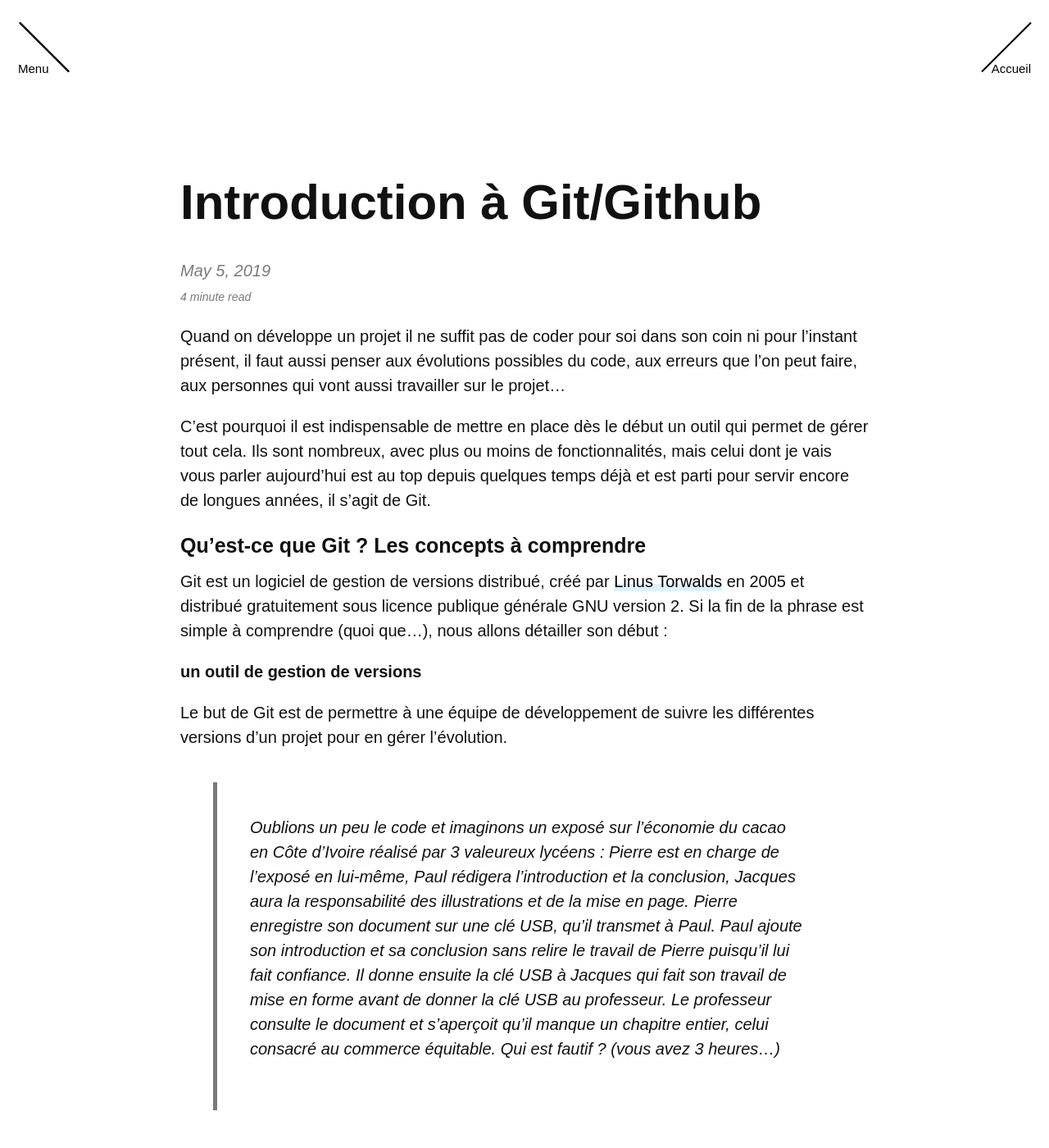
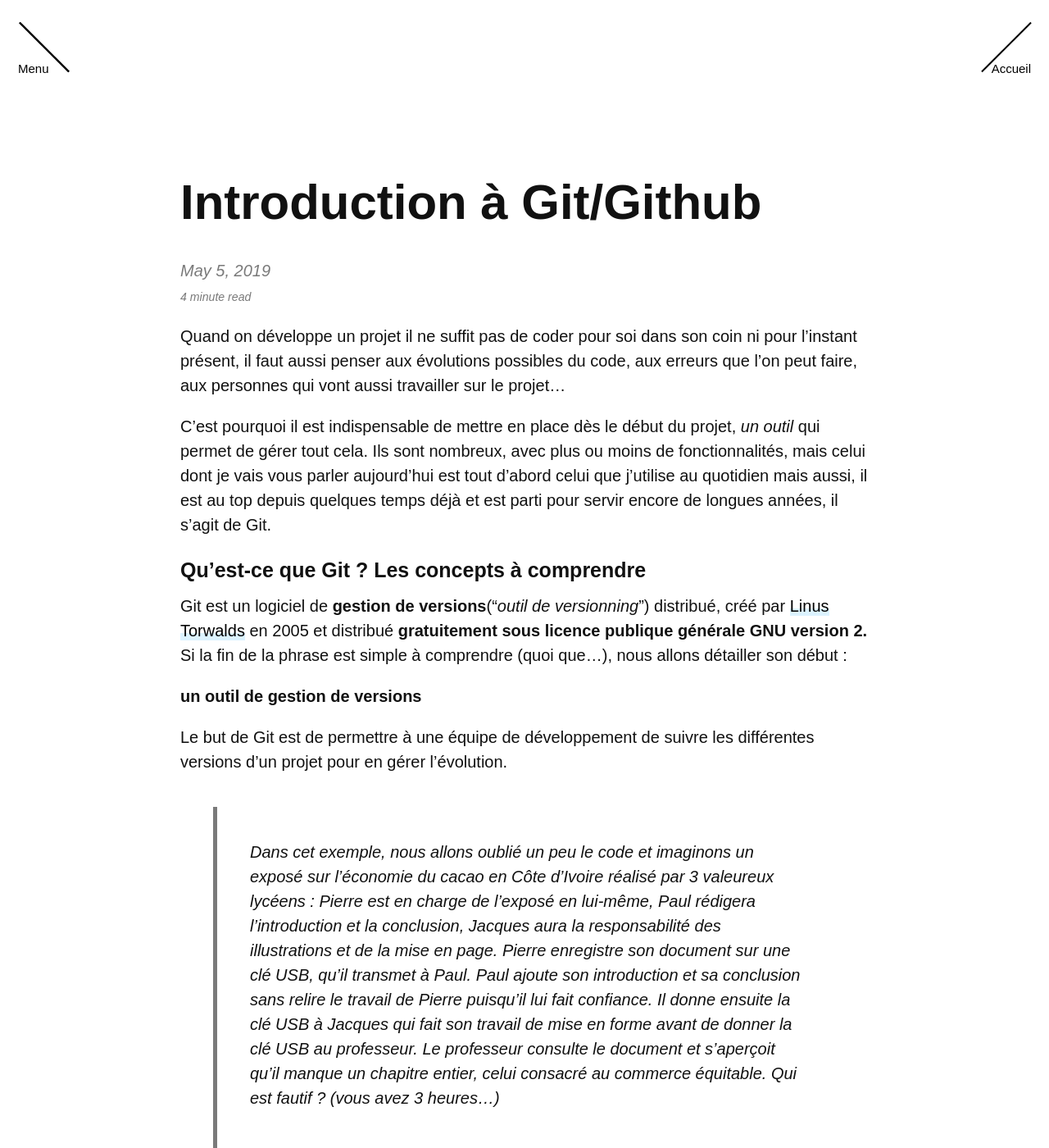
Before and after one commit to andryjohn/RJ-s-blog, a Jekyll site: the page built from _posts/2019-05-05-maitrise-de-git.md, in a window 1280 px wide and 1400 px high. Shown: the whole window at 82% size. Built offline with Jekyll 4.4.1, drawn with Linux system fonts in a browser that asks for light colours; nearby versions of some CDN libraries; some web fonts are replaced; comment, search, counter and statistics services are not loaded.

Commit message:
correction git art V1

```diff
--- a/_posts/2019-05-05-maitrise-de-git.md
+++ b/_posts/2019-05-05-maitrise-de-git.md
@@ -9,17 +9,17 @@
 
 Quand on développe un projet il ne suffit pas de coder pour soi dans son coin ni pour l’instant présent, il faut aussi penser aux évolutions possibles du code, aux erreurs que l’on peut faire, aux personnes qui vont aussi travailler sur le projet…
 
-C’est pourquoi il est indispensable de mettre en place dès le début un outil qui permet de gérer tout cela. Ils sont nombreux, avec plus ou moins de fonctionnalités, mais celui dont je vais vous parler aujourd’hui est au top depuis quelques temps déjà et est parti pour servir encore de longues années, il s’agit de Git.
+C’est pourquoi il est indispensable de mettre en place dès le début du projet, *un outil* qui permet de gérer tout cela. Ils sont nombreux, avec plus ou moins de fonctionnalités, mais celui dont je vais vous parler aujourd’hui est tout d'abord celui que j'utilise au quotidien mais aussi, il est au top depuis quelques temps déjà et est parti pour servir encore de longues années, il s’agit de Git.
 
 ### Qu’est-ce que Git ? Les concepts à comprendre
 
-Git est un logiciel de gestion de versions distribué, créé par [Linus Torwalds](https://fr.wikipedia.org/wiki/Linus_Torvalds)  en 2005 et distribué gratuitement sous licence publique générale GNU version 2. Si la fin de la phrase est simple à comprendre (quoi que…), nous allons détailler son début :
+Git est un logiciel de **gestion de versions**("*outil de versionning*") distribué, créé par [Linus Torwalds](https://fr.wikipedia.org/wiki/Linus_Torvalds)  en 2005 et distribué **gratuitement sous licence publique générale GNU version 2.** Si la fin de la phrase est simple à comprendre (quoi que…), nous allons détailler son début :
 
 **un outil de gestion de versions**
 
 Le but de Git est de permettre à une équipe de développement de suivre les différentes versions d’un projet pour en gérer l’évolution.
 
->  Oublions un peu le code et imaginons un exposé sur l’économie du cacao en Côte d’Ivoire réalisé par 3 valeureux lycéens : Pierre est en charge de l’exposé en lui-même, Paul rédigera l’introduction et la conclusion, Jacques aura la responsabilité des illustrations et de la mise en page.
+>  Dans cet exemple, nous allons oublié un peu le code et imaginons un exposé sur l’économie du cacao en Côte d’Ivoire réalisé par 3 valeureux lycéens : Pierre est en charge de l’exposé en lui-même, Paul rédigera l’introduction et la conclusion, Jacques aura la responsabilité des illustrations et de la mise en page.
 Pierre enregistre son document sur une clé USB, qu’il transmet à Paul. Paul ajoute son introduction et sa conclusion sans relire le travail de Pierre puisqu’il lui fait confiance. Il donne ensuite la clé USB à Jacques qui fait son travail de mise en forme avant de donner la clé USB au professeur.
 Le professeur consulte le document et s’aperçoit qu’il manque un chapitre entier, celui consacré au commerce équitable. Qui est fautif ? (vous avez 3 heures…)
 
```
